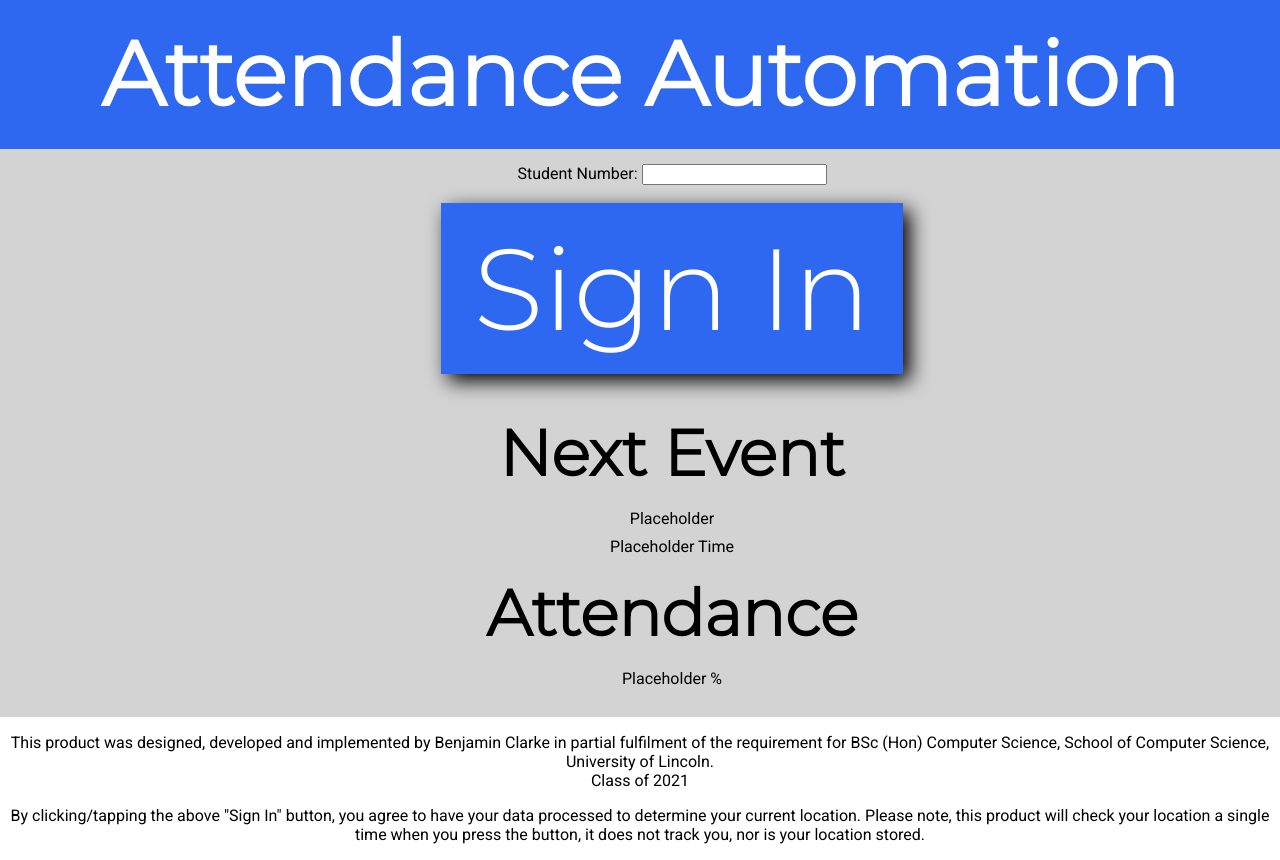
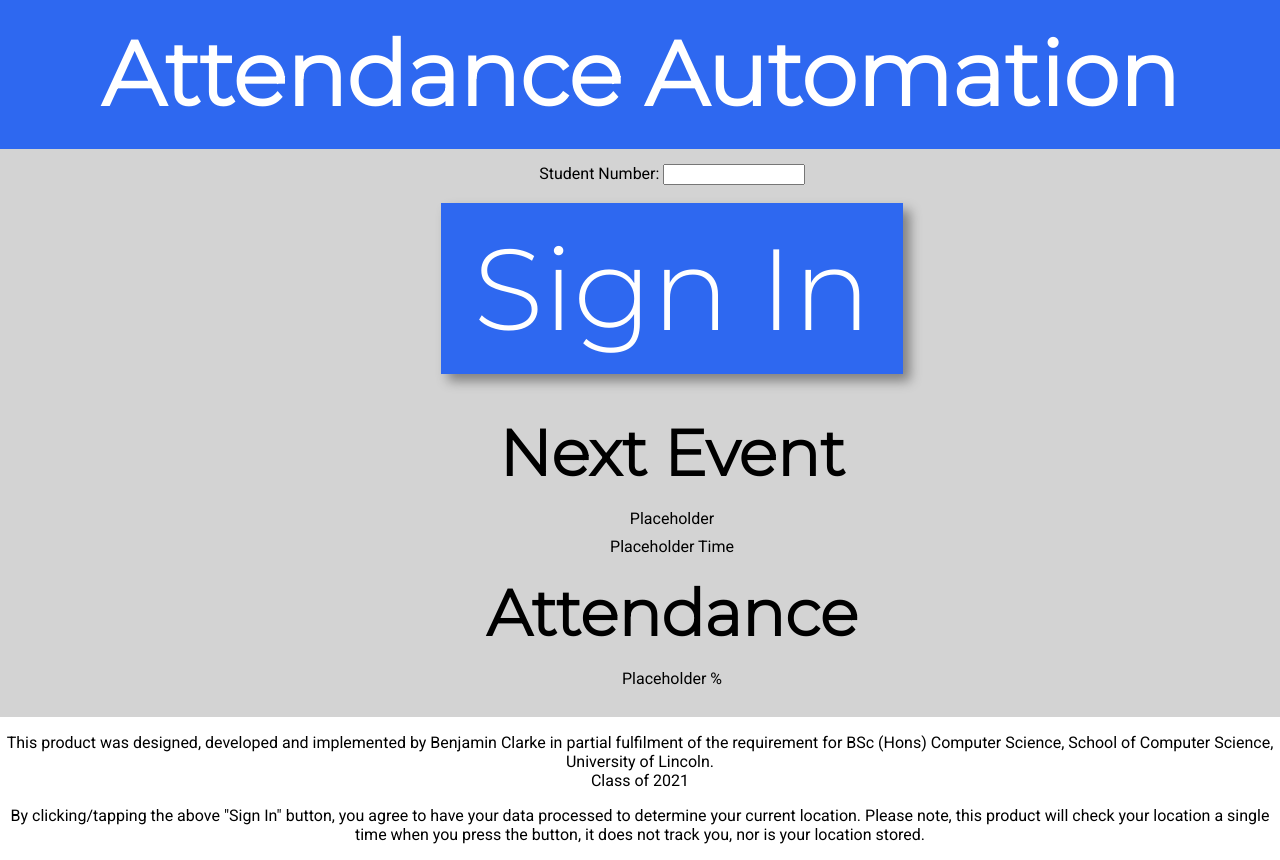
Before and after one commit to benlincoln/Dissertation-Attendance-Automation, a plain HTML site: page WebApp/index.html in a window 1280 px wide. Shown: the top 860 px of the page. Drawn offline with Linux system fonts and the light colour scheme.

Commit message:
More CSS tweaks

```diff
--- a/WebApp/index.html
+++ b/WebApp/index.html
@@ -13,8 +13,8 @@
     </section>
     <div id = "mainBody">
         <section id="buttonContainer">
-            <label id ="studentNoLabel" for="fname">Student Number:</label>
-            <input type="text" id="fname" name="fname"><br><br>
+            <label id ="studentNoLabel" for="studentNo">Student Number:</label>
+            <input type="text" id="studentNo" name="studentNo"><br><br>
             <button class="button">Sign In</button>
         </section>
         <section id = "nextEventContainer">
@@ -29,7 +29,7 @@
     </div>
     <section id = "footer">
         <p>This product was designed, developed and implemented by Benjamin Clarke in partial fulfilment of the
-            requirement for BSc (Hon) Computer Science, School of Computer Science, University of Lincoln.<br>
+            requirement for BSc (Hons) Computer Science, School of Computer Science, University of Lincoln.<br>
             Class of 2021
         </p>
         <p>By clicking/tapping the above "Sign In" button, you agree to have your data processed to determine your current location. Please note, this product will check your location a single time when you press the button, it does not track you, nor is your location stored. </p>
--- a/WebApp/styles.css
+++ b/WebApp/styles.css
@@ -30,6 +30,10 @@ body{
 }
 #studentNoLabel{
     font-family: 'Roboto',sans-serif;
+}
+#studentNo{
+    width: 10em;
+    height: auto;
 }
 
 #mainBody{
@@ -72,11 +76,11 @@ p{
     text-decoration: none;
     font-family: 'Montserrat',sans-serif;
     display: inline-block;
-    font-size: 3vw;
+    font-size: 2vw;
     margin: auto;
     margin-top: 5px;
     cursor: pointer;
-    filter: drop-shadow(7px 7px 10px black)
+    filter: drop-shadow(7px 7px 6px grey)
   }
 
 @media only screen and (max-width: 1440px) {
```
